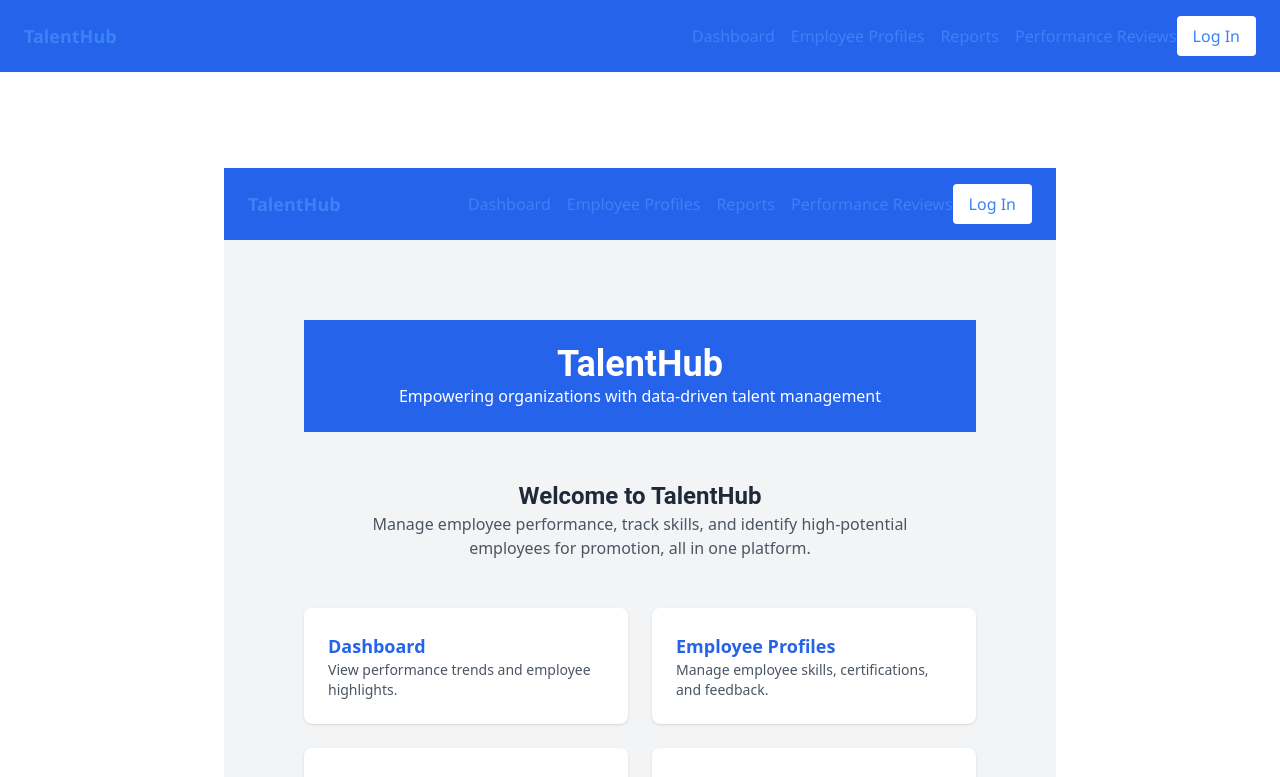
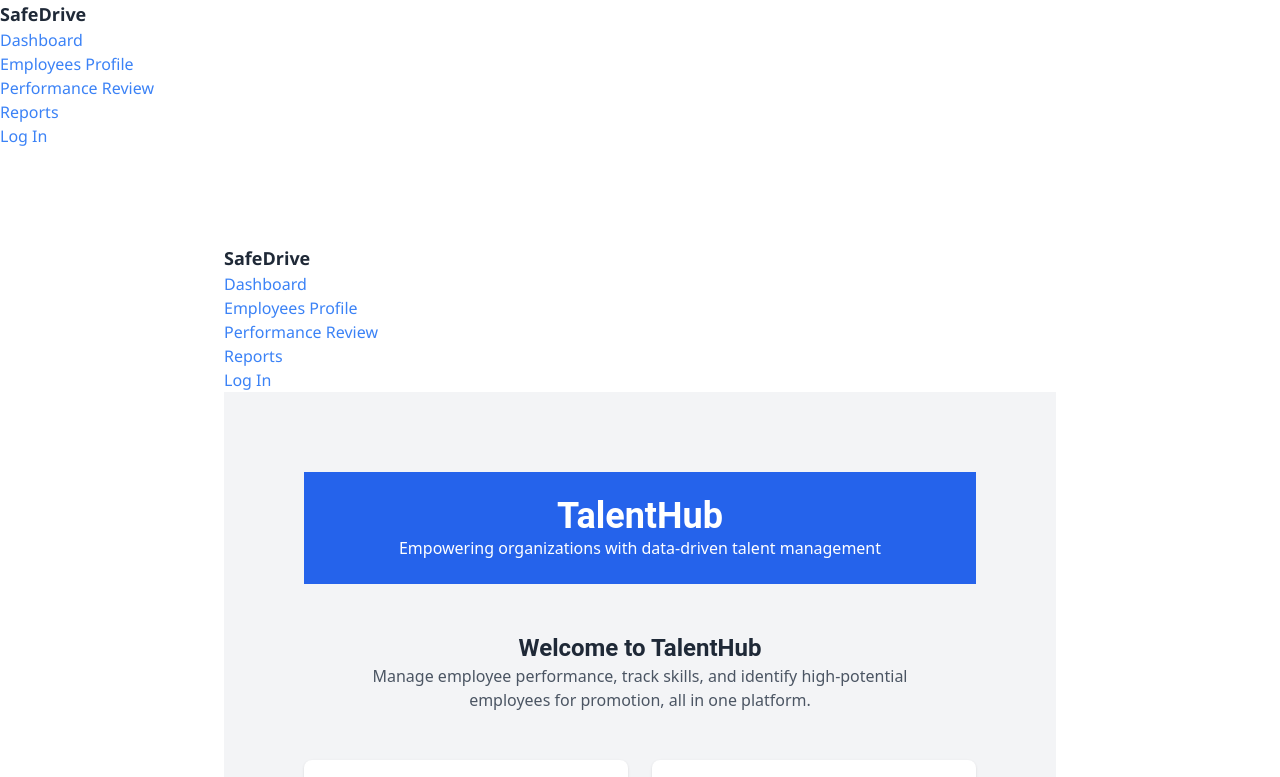
Before and after one commit to bananaNuggets75/talent-hub, a Next.js app: page / in a window 1280 px wide. Shown: the top 777 px of the page. Built offline with nearby package versions, Linux system fonts and the light colour scheme.

Commit message:
fix: navbar-links

```diff
--- a/components/navbar.tsx
+++ b/components/navbar.tsx
@@ -4,43 +4,31 @@ import React from 'react';
 export default function Navbar() {
   return (
     <header>
-      <nav className="flex items-center justify-between px-6 py-4 bg-blue-600 text-white">
-        {/* Logo */}
+      <nav>
         <div className="flex lg:flex-1">
-          <Link href="/" className="text-lg font-bold">
-            TalentHub
+          <Link href="/" className="text-lg font-bold text-gray-800">
+            SafeDrive
           </Link>
         </div>
-
-        {/* Navigation Links */}
-        <ul className="flex space-x-4">
+        <ul>
           <li>
-            <Link href="/dashboard" className="hover:underline">
-              Dashboard
-            </Link>
+            <Link href="/dashboard">Dashboard</Link>
           </li>
           <li>
-            <Link href="/employee-profile" className="hover:underline">
-              Employee Profiles
-            </Link>
+            <Link href="/employee-profile">Employees Profile</Link>
           </li>
           <li>
-            <Link href="/reports" className="hover:underline">
-              Reports
-            </Link>
+            <Link href="/performance-review">Performance Review</Link>
           </li>
           <li>
-            <Link href="/performance-review" className="hover:underline">
-              Performance Reviews
-            </Link>
+            <Link href="/reports">Reports</Link>
           </li>
         </ul>
-
-        {/* Right Navigation Section */}
         <div className="right-nav">
-          <button className="bg-white text-blue-600 px-4 py-2 rounded hover:bg-blue-500 hover:text-white transition">
+          <button className="login-button">
             <Link href="/login">Log In</Link>
           </button>
+
         </div>
       </nav>
     </header>
```
Also changed, not shown: app/page.tsx (renamed from app/page.js).
